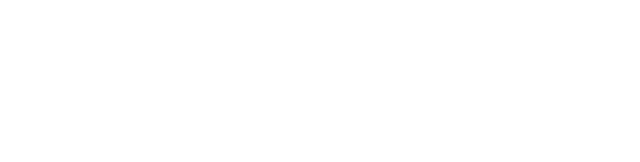
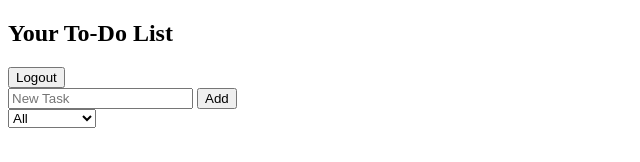
Before and after one commit to Taniya635/Web-Project, a website: page frontend/index.html in a window 1280 px wide. Shown: the whole page, without its empty margins (0-640 px from the left). Drawn offline with Linux system fonts and the light colour scheme.

Commit message:
15-april

```diff
--- a/frontend/index.html
+++ b/frontend/index.html
@@ -1,15 +1,23 @@
 <!DOCTYPE html>
 <html lang="en">
 <head>
-    <meta charset="UTF-8">
-    <meta name="viewport" content="width=device-width, initial-scale=1.0">
-    <title>Document</title>
+  <meta charset="UTF-8" />
+  <title>To-Do List</title>
+  <link rel="stylesheet" href="style.css" />
 </head>
 <body>
-    <table>
-        <form action="">
-
-        </form>
-    </table>
+  <h2>Your To-Do List</h2>
+  <button onclick="logout()">Logout</button>
+  <form id="taskForm">
+    <input type="text" id="taskText" placeholder="New Task" required />
+    <button type="submit">Add</button>
+  </form>
+  <select id="filter">
+    <option value="all">All</option>
+    <option value="completed">Completed</option>
+    <option value="incomplete">Incomplete</option>
+  </select>
+  <ul id="taskList"></ul>
+  <script src="app.js"></script>
 </body>
 </html>
```
